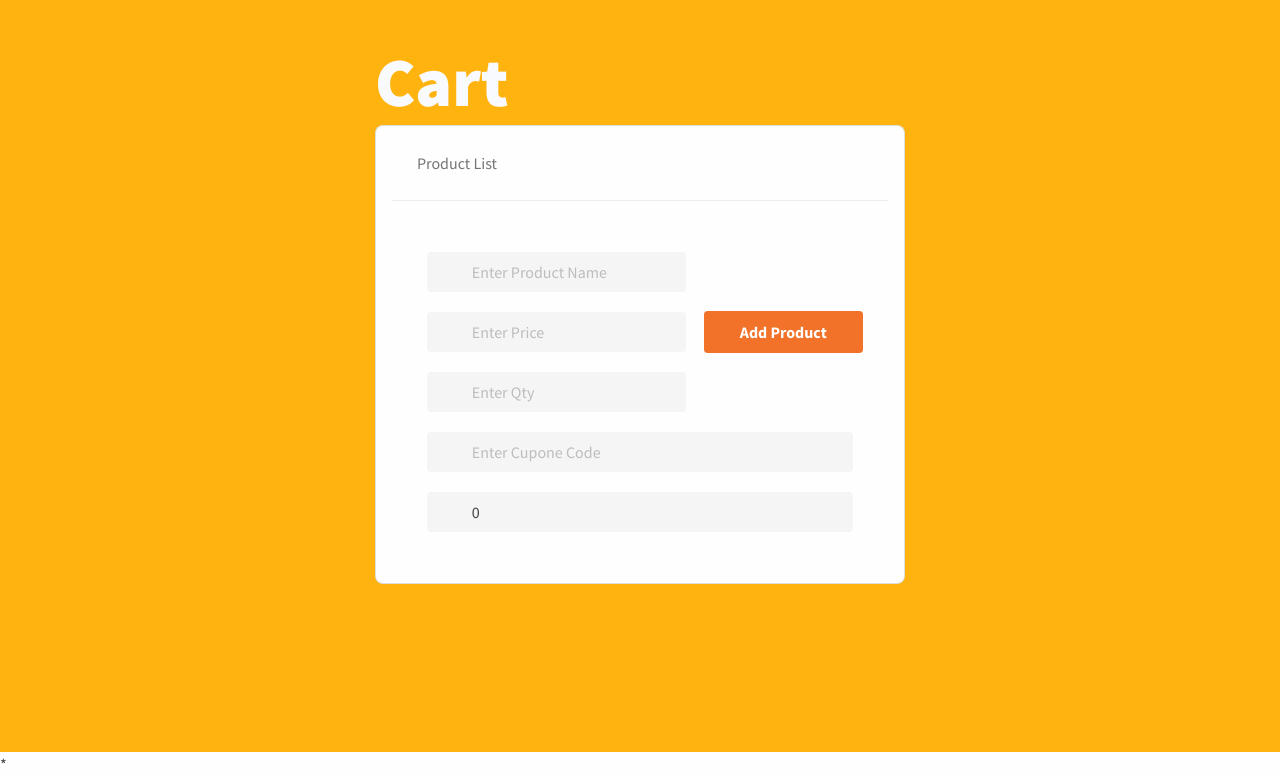
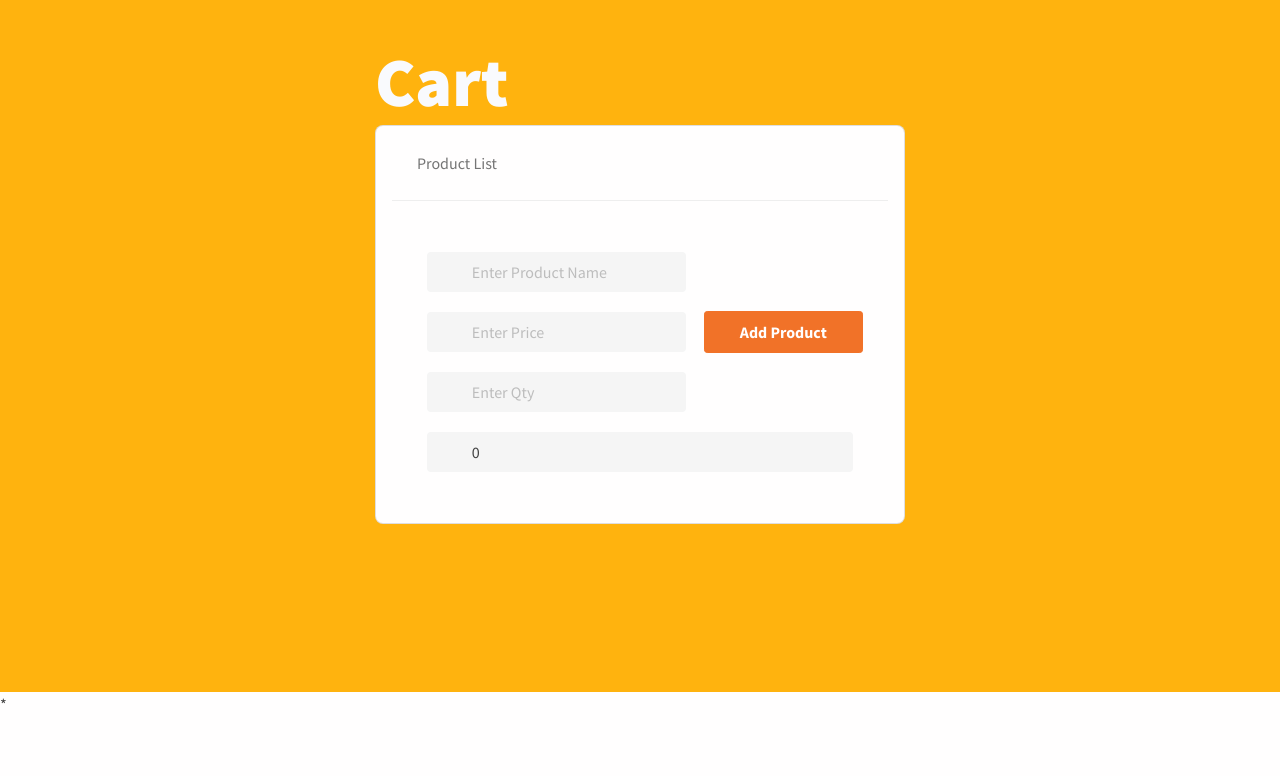
Before and after one commit to Arshad1071/armino-machine-test, a React (Create React App) app in the folder client/: page /cart in a window 1280 px wide. Shown: the part 120-896 px from the top of the page. After the commit the page ends 836 px from the top, so only its background shows below. Built offline with nearby package versions, Linux system fonts and the light colour scheme.

Commit message:
Discount applied

```diff
--- a/client/src/components/Cart.js
+++ b/client/src/components/Cart.js
@@ -9,11 +9,22 @@ const Cart = () => {
     const addProduct = () => {
 
         setProductList([...productList, {}])
+
         let sum = 0;
+
         productList.forEach(item => {
             sum = sum + item.sub_total;
         })
+
         setTotal(sum);
+
+        // if (sum > 10000) {
+        //     let amt = sum - 123;
+        //     setTotal(amt);
+        // } else {
+        //     setTotal(sum);
+        // }
+
 
     }
 
@@ -59,12 +70,14 @@ const Cart = () => {
 
                                 <div class="card w-xxl-75">
                                     <div class="card-body">
+
                                         <nav>
                                             <div class="nav nav-tabs" id="nav-tab" role="tablist">
 
                                                 <button class="nav-link mb-3" id="nav-profile-tab" data-bs-toggle="tab" data-bs-target="#nav-profile" type="button" role="tab" aria-controls="nav-profile" aria-selected="false"><i class="fas fa-shopping-bag me-2"></i>Product List</button>
                                             </div>
                                         </nav>
+
                                         <div class="tab-content mt-3" id="nav-tabContent">
 
                                             {
@@ -88,16 +101,19 @@ const Cart = () => {
                                                                         <input onChange={(e) => onValueChange(e, index)} name="qty" class="form-control input-box form-foodwagon-control" id="qty" type="text" placeholder="Enter Qty" />
                                                                     </div>
 
+
                                                                     {
                                                                         index < productList.length - 1
                                                                             ?
                                                                             <>
-                                                                                <div style={{ "padding": "10px" }} class="input-group-icon"><i class="fas fa-map-marker-alt text-danger input-box-icon"></i>
+                                                                                <div style={{ "padding": "10px" }} class="input-group-icon">
+                                                                                    <i class="fas fa-map-marker-alt text-danger input-box-icon"></i>
                                                                                     <input
                                                                             readOnly
                                                                             name="qty" class="form-control input-box form-foodwagon-control" id="qty" type="text"
                                                                             value={item.sub_total}
-                                                                            placeholder="sub_total" />
+                                                                                        placeholder="sub_total"
+                                                                                    />
                                                                                 </div>
                                                                             </>
                                                                             : null
@@ -124,14 +140,29 @@ const Cart = () => {
                                                                 productList.length == index + 1 ?
                                                                 <form class="row gx-2 gy-2 align-items-center">
                                                                         <div class="col">
+                                                                            {
+                                                                                total > 10000 ?
                                                                                     <div style={{ "padding": "10px" }} class="input-group-icon"><i class="fas fa-map-marker-alt text-danger input-box-icon"></i>
                                                                                         <label class="visually-hidden" for="inputDelivery">Address</label>
-                                                                            <input class="form-control input-box form-foodwagon-control" id="cpCode" type="text" placeholder="Enter Cupone Code" />
+                                                                                        <input class="form-control input-box form-foodwagon-control" id="cpCode" type="text" value="PRIME123 is applied with a discount of 123" />
                                                                                     </div>
+                                                                                    :
+                                                                                    null
+                                                                            }
+                                                                            {
+                                                                                total > 10000 ?
+                                                                                    <div style={{ "padding": "10px" }} class="input-group-icon"><i class="fas fa-map-marker-alt text-danger input-box-icon"></i>
+                                                                                        <label class="visually-hidden" for="inputDelivery">Address</label>
+                                                                                        <input class="form-control input-box form-foodwagon-control" id="total" type="text" value={total - 123} />
+                                                                                    </div> :
                                                                                     <div style={{ "padding": "10px" }} class="input-group-icon"><i class="fas fa-map-marker-alt text-danger input-box-icon"></i>
                                                                                         <label class="visually-hidden" for="inputDelivery">Address</label>
                                                                                         <input class="form-control input-box form-foodwagon-control" id="total" type="text" value={total} />
+
                                                                                     </div>
+                                                                            }
+
+
                                                                         </div>
                                                                     </form>
                                                                     : null
```
Lines whose indentation alone changed are shown as unchanged.
